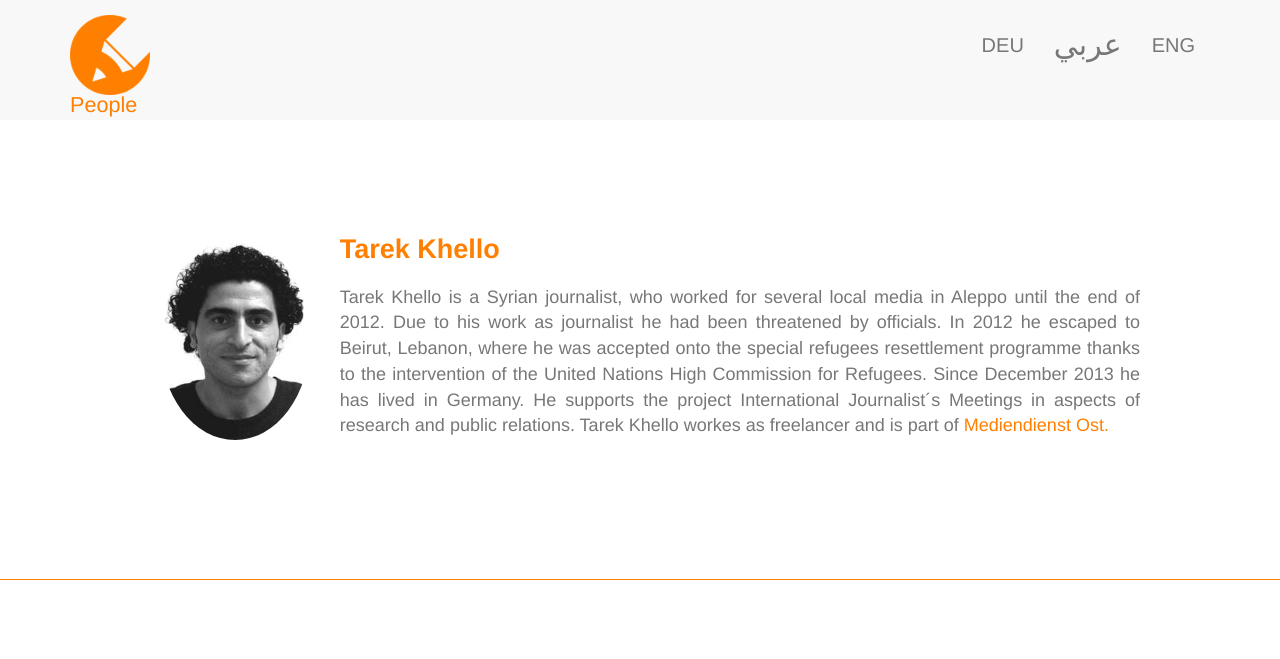
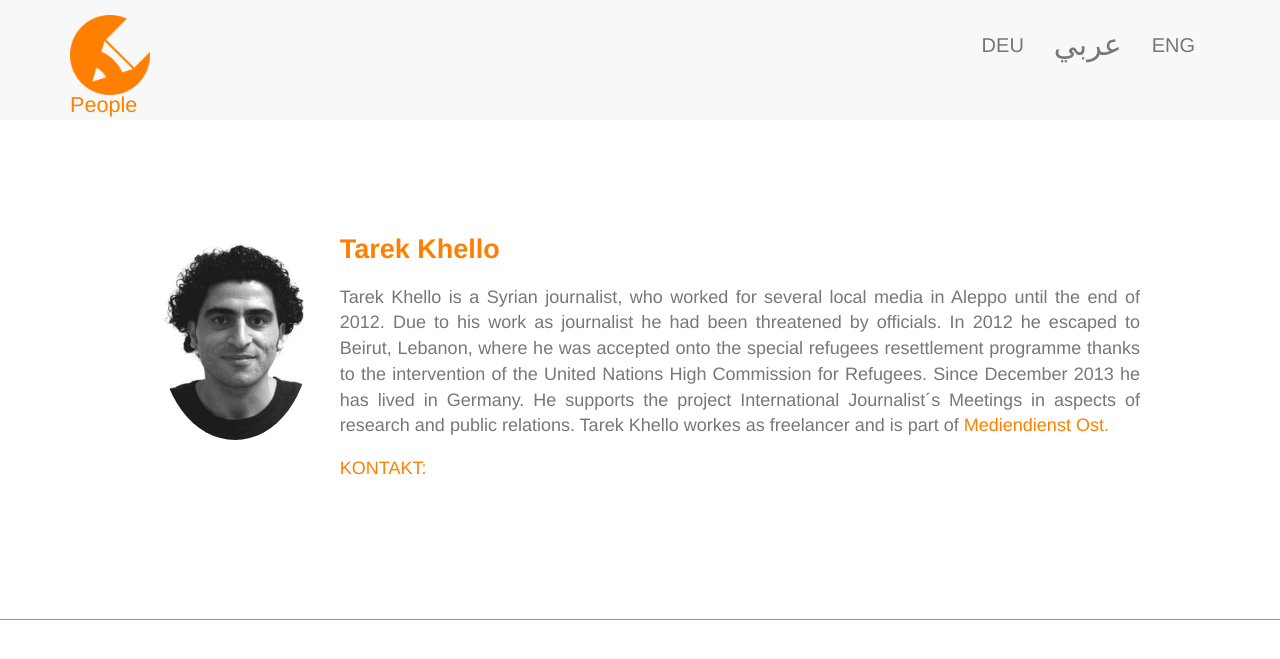
Before and after one commit to EIJC/TIJ, a Jekyll site: the page built from en/people.html, in a window 1280 px wide and 900 px high, cut to the strip 0-696 px from the top of the window. Shown: the top 659 px of the strip. Built offline with Jekyll 4.4.1, drawn with Linux system fonts in a browser that asks for light colours; nearby versions of some CDN libraries.

Commit message:
Update people.html

```diff
--- a/en/people.html
+++ b/en/people.html
@@ -7,6 +7,7 @@ language: en
 <a href="http://www.mediendienst-ost.de/autor/tarek.khello/"><img alt="Tarek Khello" class="img-circle" style="height: 200px; width: auto;" src="{{ site.base_url }}/images/Tarek-Khello.jpg" title="Tarek Khello" /> </a>
 <h3>Tarek Khello</h3>
 <p class="text-justify">Tarek Khello is a Syrian journalist, who worked for several local media in Aleppo until the end of 2012. Due to his work as journalist he had been threatened by officials. In 2012 he escaped to Beirut, Lebanon, where he was accepted onto the special refugees resettlement programme thanks to the intervention of the United Nations High Commission for Refugees. Since December 2013 he has lived in Germany. He supports the project International Journalist´s Meetings in aspects of research and public relations. Tarek Khello workes as freelancer and is part of <a href="http://www.mediendienst-ost.de/autor/tarek.khello/" target="_blank">Mediendienst Ost.</a></p>
+<h2>Kontakt:</h2>
 </div>
 
 <div class="divider-small"></div>
```
